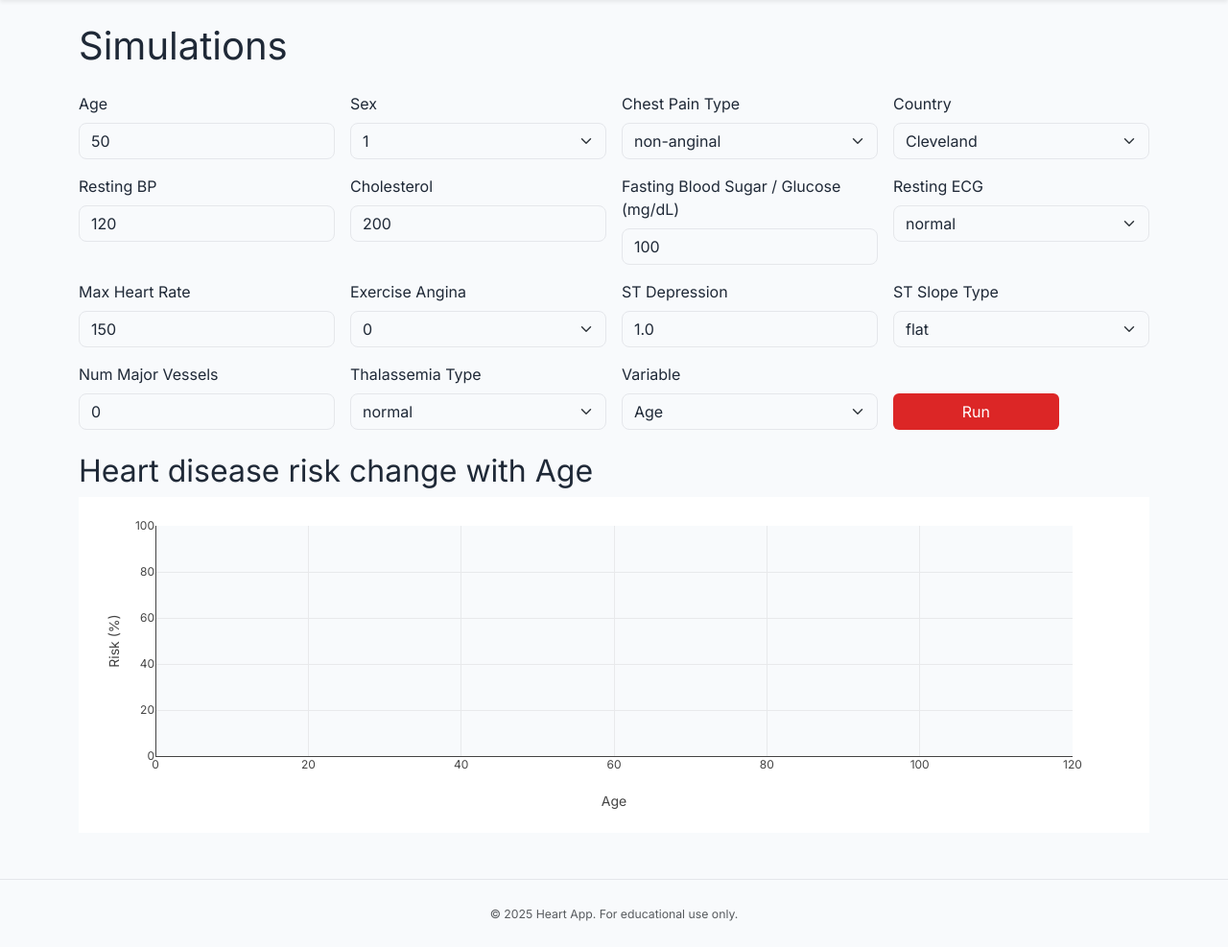
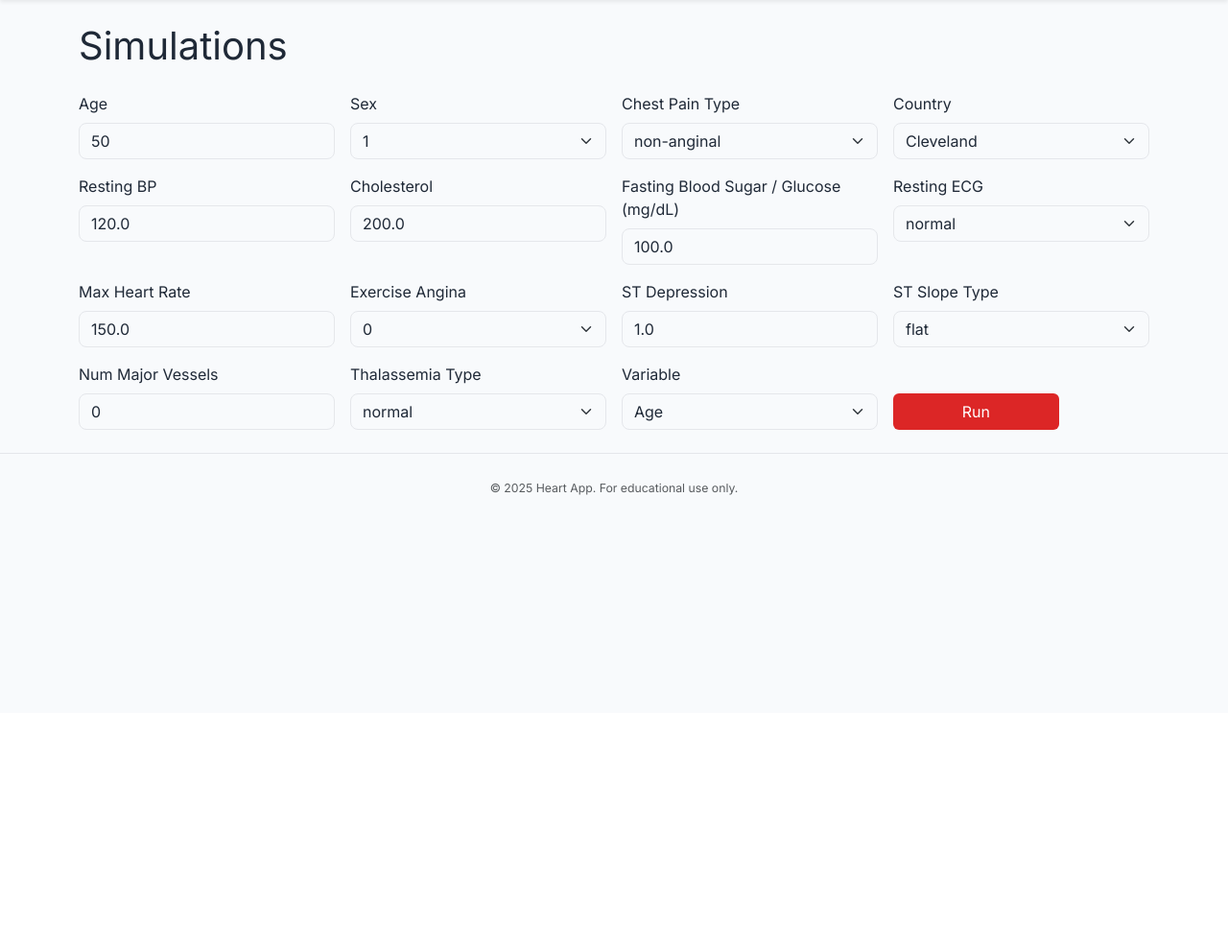
Before and after one commit to rasikasrimal/Heartlytics, a Flask app: page /simulations/ in a window 1280 px wide. Shown: the part 57-1044 px from the top of the page at 96% size. After the commit the page ends 573 px from the top, so only its background shows below. Run offline with Flask 3, Linux system fonts and the light colour scheme; a user stored in the database is signed in; data comes from the database, SQL or seed files in the repository; some libraries are stand-ins or nearby versions.

Commit message:
Delay simulations until form submit and highlight current point

```diff
--- a/simulations/routes.py
+++ b/simulations/routes.py
@@ -14,87 +14,135 @@ from . import simulations_bp
 from .angina_curve import simulate_angina_sensitivity
 
 
-@simulations_bp.route("/")
+@simulations_bp.route("/", methods=["GET", "POST"])
 @login_required
 @role_required(["Doctor", "SuperAdmin"])
 def index():
     """Render simulations page with enabled modules."""
     model = current_app.model
 
-    # Collect full patient data (defaults provided)
-    baseline = {
-        "age": int(request.args.get("age", 50)),
-        "sex": int(request.args.get("sex", 1)),
-        "chest_pain_type": request.args.get("chest_pain_type", "non-anginal"),
-        "resting_blood_pressure": float(request.args.get("resting_blood_pressure", 120)),
-        "cholesterol": float(request.args.get("cholesterol", 200)),
-        "fasting_blood_sugar": float(request.args.get("fasting_blood_sugar", 100)),
-        "Restecg": request.args.get("Restecg", "normal"),
-        "max_heart_rate_achieved": float(request.args.get("max_heart_rate_achieved", 150)),
-        "exercise_induced_angina": int(request.args.get("exercise_induced_angina", 0)),
-        "st_depression": float(request.args.get("st_depression", 1.0)),
-        "st_slope_type": request.args.get("st_slope_type", "flat"),
-        "num_major_vessels": int(request.args.get("num_major_vessels", 0)),
-        "thalassemia_type": request.args.get("thalassemia_type", "normal"),
+    defaults = {
+        "age": 50,
+        "sex": 1,
+        "chest_pain_type": "non-anginal",
+        "resting_blood_pressure": 120.0,
+        "cholesterol": 200.0,
+        "fasting_blood_sugar": 100.0,
+        "Restecg": "normal",
+        "max_heart_rate_achieved": 150.0,
+        "exercise_induced_angina": 0,
+        "st_depression": 1.0,
+        "st_slope_type": "flat",
+        "num_major_vessels": 0,
+        "thalassemia_type": "normal",
     }
 
     results: dict = {}
     errors: dict = {}
     prediction = None
+    variable = "age"
 
-    # Baseline prediction with confidence
-    try:
-        X = pd.DataFrame([baseline], columns=INPUT_COLUMNS)
-        yhat = int(model.predict(X)[0])
-        pos_prob = (
-            float(model.predict_proba(X)[0][1])
-            if hasattr(model, "predict_proba")
-            else None
-        )
-        confidence = pos_prob if yhat == 1 else (1.0 - pos_prob) if pos_prob is not None else None
-        prediction = {
-            "label": "Heart Disease" if yhat == 1 else "No Heart Disease",
-            "risk_pct": round(pos_prob * 100.0, 1) if pos_prob is not None else None,
-            "confidence_pct": round(confidence * 100.0, 1) if confidence is not None else None,
+    if request.method == "POST":
+        form = request.form
+        baseline = {
+            "age": int(form.get("age", defaults["age"])),
+            "sex": int(form.get("sex", defaults["sex"])),
+            "chest_pain_type": form.get("chest_pain_type", defaults["chest_pain_type"]),
+            "resting_blood_pressure": float(
+                form.get("resting_blood_pressure", defaults["resting_blood_pressure"])
+            ),
+            "cholesterol": float(form.get("cholesterol", defaults["cholesterol"])),
+            "fasting_blood_sugar": float(
+                form.get("fasting_blood_sugar", defaults["fasting_blood_sugar"])
+            ),
+            "Restecg": form.get("Restecg", defaults["Restecg"]),
+            "max_heart_rate_achieved": float(
+                form.get("max_heart_rate_achieved", defaults["max_heart_rate_achieved"])
+            ),
+            "exercise_induced_angina": int(
+                form.get("exercise_induced_angina", defaults["exercise_induced_angina"])
+            ),
+            "st_depression": float(form.get("st_depression", defaults["st_depression"])),
+            "st_slope_type": form.get("st_slope_type", defaults["st_slope_type"]),
+            "num_major_vessels": int(
+                form.get("num_major_vessels", defaults["num_major_vessels"])
+            ),
+            "thalassemia_type": form.get("thalassemia_type", defaults["thalassemia_type"]),
         }
-    except Exception as e:  # pragma: no cover - defensive
-        errors["prediction"] = str(e)
 
-    variable = request.args.get("variable", "age")
-    ranges = {
-        "age": (0, 120),
-        "resting_blood_pressure": (80, 250),
-        "cholesterol": (100, 600),
-        "fasting_blood_sugar": (60, 200),
-        "max_heart_rate_achieved": (60, 220),
-        "st_depression": (0, 10),
-    }
+        variable = form.get("variable", "age")
 
-    try:
-        vmin, vmax = ranges.get(
-            variable, (baseline.get(variable, 0) - 50, baseline.get(variable, 0) + 50)
-        )
-        steps = 50
-        step = (vmax - vmin) / steps
-        values = [vmin + i * step for i in range(steps + 1)]
-        curves = simulate_angina_sensitivity(model, baseline, variable, values)
-        labels = {
-            "age": "Age",
-            "cholesterol": "Cholesterol (mg/dL)",
-            "resting_blood_pressure": "Resting Blood Pressure (systolic mmHg)",
-            "fasting_blood_sugar": "Fasting Blood Sugar / Glucose (mg/dL)",
-            "max_heart_rate_achieved": "Max Heart Rate Achieved (bpm)",
+        # Baseline prediction with confidence
+        try:
+            X = pd.DataFrame([baseline], columns=INPUT_COLUMNS)
+            yhat = int(model.predict(X)[0])
+            pos_prob = (
+                float(model.predict_proba(X)[0][1])
+                if hasattr(model, "predict_proba")
+                else None
+            )
+            confidence = (
+                pos_prob
+                if yhat == 1
+                else (1.0 - pos_prob)
+                if pos_prob is not None
+                else None
+            )
+            prediction = {
+                "label": "Heart Disease" if yhat == 1 else "No Heart Disease",
+                "risk_pct": round(pos_prob * 100.0, 1) if pos_prob is not None else None,
+                "confidence_pct": round(confidence * 100.0, 1)
+                if confidence is not None
+                else None,
+            }
+        except Exception as e:  # pragma: no cover - defensive
+            errors["prediction"] = str(e)
+
+        ranges = {
+            "age": (0, 120),
+            "resting_blood_pressure": (80, 250),
+            "cholesterol": (100, 600),
+            "fasting_blood_sugar": (60, 200),
+            "max_heart_rate_achieved": (60, 220),
+            "st_depression": (0, 10),
         }
-        results["exercise_angina"] = {
-            "variable": variable,
-            "label": labels.get(variable, variable),
-            "vmin": vmin,
-            "vmax": vmax,
-            "no": curves["no"],
-            "yes": curves["yes"],
-        }
-    except Exception as e:  # pragma: no cover - defensive
-        errors["exercise_angina"] = str(e)
+
+        try:
+            vmin, vmax = ranges.get(
+                variable, (baseline.get(variable, 0) - 50, baseline.get(variable, 0) + 50)
+            )
+            steps = 50
+            step = (vmax - vmin) / steps
+            values = [vmin + i * step for i in range(steps + 1)]
+            curves = simulate_angina_sensitivity(model, baseline, variable, values)
+            labels = {
+                "age": "Age",
+                "cholesterol": "Cholesterol (mg/dL)",
+                "resting_blood_pressure": "Resting Blood Pressure (systolic mmHg)",
+                "fasting_blood_sugar": "Fasting Blood Sugar / Glucose (mg/dL)",
+                "max_heart_rate_achieved": "Max Heart Rate Achieved (bpm)",
+            }
+            current = simulate_angina_sensitivity(
+                model, baseline, variable, [baseline[variable]]
+            )
+            current_key = "yes" if baseline["exercise_induced_angina"] else "no"
+            results["exercise_angina"] = {
+                "variable": variable,
+                "label": labels.get(variable, variable),
+                "vmin": vmin,
+                "vmax": vmax,
+                "no": curves["no"],
+                "yes": curves["yes"],
+                "current": {
+                    "value": baseline[variable],
+                    "risk_pct": current[current_key][0]["risk_pct"],
+                    "angina": baseline["exercise_induced_angina"],
+                },
+            }
+        except Exception as e:  # pragma: no cover - defensive
+            errors["exercise_angina"] = str(e)
+    else:
+        baseline = defaults.copy()
 
     return render_template(
         "simulations/index.html",
@@ -102,4 +150,5 @@ def index():
         prediction=prediction,
         results=results,
         errors=errors,
+        variable=variable,
     )
--- a/simulations/templates/simulations/index.html
+++ b/simulations/templates/simulations/index.html
@@ -5,22 +5,22 @@
 {% endblock %}
 {% block content %}
 <h1 class="mb-4">Simulations</h1>
-<form method="get" class="row g-3 mb-4">
+<form method="post" class="row g-3 mb-4">
   <div class="col-md-3">
     <label class="form-label">Age</label>
-    <input type="number" class="form-control" name="age" value="{{ request.args.get('age', 50) }}">
+    <input type="number" class="form-control" name="age" value="{{ baseline.age }}">
   </div>
   <div class="col-md-3">
     <label class="form-label">Sex</label>
     <select class="form-select" name="sex">
-      <option value="1" {% if request.args.get('sex','1')=='1' %}selected{% endif %}>1</option>
-      <option value="0" {% if request.args.get('sex')=='0' %}selected{% endif %}>0</option>
+      <option value="1" {% if baseline.sex==1 %}selected{% endif %}>1</option>
+      <option value="0" {% if baseline.sex==0 %}selected{% endif %}>0</option>
     </select>
   </div>
   <div class="col-md-3">
     <label class="form-label">Chest Pain Type</label>
     <select class="form-select" name="chest_pain_type">
-      {% set cpt = request.args.get('chest_pain_type','non-anginal') %}
+      {% set cpt = baseline.chest_pain_type %}
       {% for v in ['typical_angina','atypical_angina','non-anginal','asymptomatic'] %}
       <option value="{{ v }}" {% if cpt==v %}selected{% endif %}>{{ v }}</option>
       {% endfor %}
@@ -29,7 +29,7 @@
   <div class="col-md-3">
     <label class="form-label">Country</label>
     <select class="form-select" name="country">
-      {% set country = request.args.get('country','Cleveland') %}
+      {% set country = request.form.get('country','Cleveland') %}
       {% for v in ['Cleveland','Hungary','Switzerland','Long_Beach'] %}
       <option value="{{ v }}" {% if country==v %}selected{% endif %}>{{ v }}</option>
       {% endfor %}
@@ -37,20 +37,20 @@
   </div>
   <div class="col-md-3">
     <label class="form-label">Resting BP</label>
-    <input type="number" class="form-control" name="resting_blood_pressure" value="{{ request.args.get('resting_blood_pressure',120) }}">
+    <input type="number" class="form-control" name="resting_blood_pressure" value="{{ baseline.resting_blood_pressure }}">
   </div>
   <div class="col-md-3">
     <label class="form-label">Cholesterol</label>
-    <input type="number" class="form-control" name="cholesterol" value="{{ request.args.get('cholesterol',200) }}">
+    <input type="number" class="form-control" name="cholesterol" value="{{ baseline.cholesterol }}">
   </div>
   <div class="col-md-3">
     <label class="form-label">Fasting Blood Sugar / Glucose (mg/dL)</label>
-    <input type="number" class="form-control" name="fasting_blood_sugar" value="{{ request.args.get('fasting_blood_sugar',100) }}">
+    <input type="number" class="form-control" name="fasting_blood_sugar" value="{{ baseline.fasting_blood_sugar }}">
   </div>
   <div class="col-md-3">
     <label class="form-label">Resting ECG</label>
     <select class="form-select" name="Restecg">
-      {% set recg = request.args.get('Restecg','normal') %}
+      {% set recg = baseline.Restecg %}
       {% for v in ['normal','left_ventricular_hypertrophy','st_t_wave_abnormality'] %}
       <option value="{{ v }}" {% if recg==v %}selected{% endif %}>{{ v }}</option>
       {% endfor %}
@@ -58,24 +58,23 @@
   </div>
   <div class="col-md-3">
     <label class="form-label">Max Heart Rate</label>
-    <input type="number" class="form-control" name="max_heart_rate_achieved" value="{{ request.args.get('max_heart_rate_achieved',150) }}">
+    <input type="number" class="form-control" name="max_heart_rate_achieved" value="{{ baseline.max_heart_rate_achieved }}">
   </div>
   <div class="col-md-3">
     <label class="form-label">Exercise Angina</label>
     <select class="form-select" name="exercise_induced_angina">
-      {% set exa = request.args.get('exercise_induced_angina','0') %}
-      <option value="0" {% if exa=='0' %}selected{% endif %}>0</option>
-      <option value="1" {% if exa=='1' %}selected{% endif %}>1</option>
+      <option value="0" {% if baseline.exercise_induced_angina==0 %}selected{% endif %}>0</option>
+      <option value="1" {% if baseline.exercise_induced_angina==1 %}selected{% endif %}>1</option>
     </select>
   </div>
   <div class="col-md-3">
     <label class="form-label">ST Depression</label>
-    <input type="number" step="0.1" class="form-control" name="st_depression" value="{{ request.args.get('st_depression',1.0) }}">
+    <input type="number" step="0.1" class="form-control" name="st_depression" value="{{ baseline.st_depression }}">
   </div>
   <div class="col-md-3">
     <label class="form-label">ST Slope Type</label>
     <select class="form-select" name="st_slope_type">
-      {% set slope = request.args.get('st_slope_type','flat') %}
+      {% set slope = baseline.st_slope_type %}
       {% for v in ['upsloping','flat','downsloping'] %}
       <option value="{{ v }}" {% if slope==v %}selected{% endif %}>{{ v }}</option>
       {% endfor %}
@@ -83,12 +82,12 @@
   </div>
   <div class="col-md-3">
     <label class="form-label">Num Major Vessels</label>
-    <input type="number" class="form-control" name="num_major_vessels" value="{{ request.args.get('num_major_vessels',0) }}">
+    <input type="number" class="form-control" name="num_major_vessels" value="{{ baseline.num_major_vessels }}">
   </div>
   <div class="col-md-3">
     <label class="form-label">Thalassemia Type</label>
     <select class="form-select" name="thalassemia_type">
-      {% set thal = request.args.get('thalassemia_type','normal') %}
+      {% set thal = baseline.thalassemia_type %}
       {% for v in ['normal','fixed_defect','reversible_defect'] %}
       <option value="{{ v }}" {% if thal==v %}selected{% endif %}>{{ v }}</option>
       {% endfor %}
@@ -97,7 +96,6 @@
   <div class="col-md-3">
     <label class="form-label">Variable</label>
     <select class="form-select" name="variable">
-      {% set variable = request.args.get('variable','age') %}
       <option value="age" {% if variable=='age' %}selected{% endif %}>Age</option>
       <option value="cholesterol" {% if variable=='cholesterol' %}selected{% endif %}>Cholesterol (mg/dL)</option>
       <option value="resting_blood_pressure" {% if variable=='resting_blood_pressure' %}selected{% endif %}>Resting Blood Pressure (systolic mmHg)</option>
@@ -138,7 +136,8 @@
     var res = {{ results.exercise_angina|tojson }};
     var no = {x: res.no.map(r=>r.value), y: res.no.map(r=>r.risk_pct), mode:'lines', name:'No Angina', line:{color:'green'}};
     var yes = {x: res.yes.map(r=>r.value), y: res.yes.map(r=>r.risk_pct), mode:'lines', name:'Yes Angina', line:{color:'red'}};
-    Plotly.newPlot('exercise-angina-chart', [no, yes], {xaxis:{title: res.label, range:[res.vmin, res.vmax]}, yaxis:{title:'Risk (%)', range:[0,100]}, margin:{t:30}});
+    var cur = {x:[res.current.value], y:[res.current.risk_pct], mode:'markers+text', text:['You\'re here'], textposition:'top center', marker:{color:res.current.angina ? 'red':'green', size:8}, showlegend:false};
+    Plotly.newPlot('exercise-angina-chart', [no, yes, cur], {xaxis:{title: res.label, range:[res.vmin, res.vmax]}, yaxis:{title:'Risk (%)', range:[0,100]}, margin:{t:30}});
   });
   </script>
   {% endif %}
```
Also changed, not shown: tests/test_simulations.py (+10 -5 lines).
